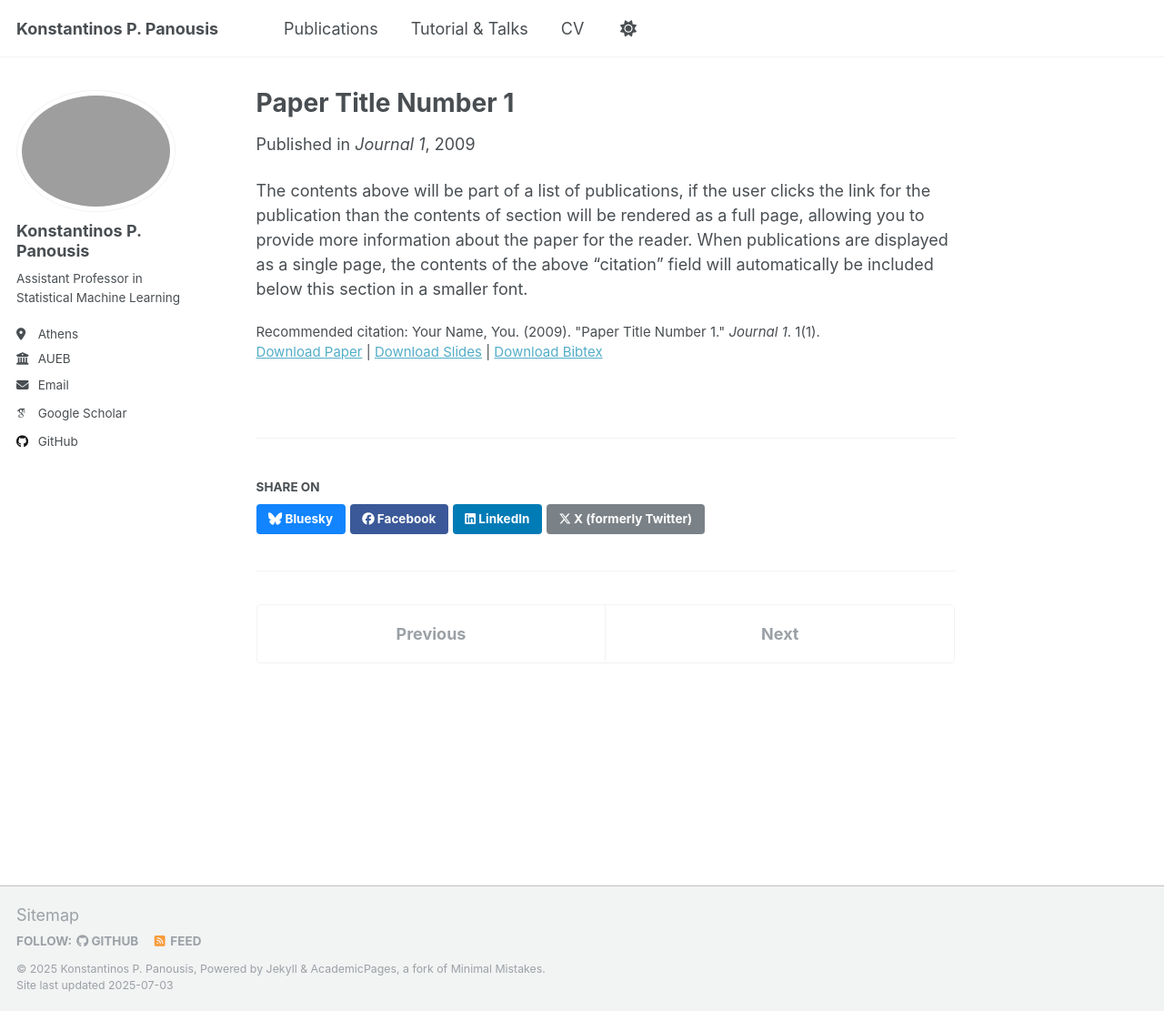
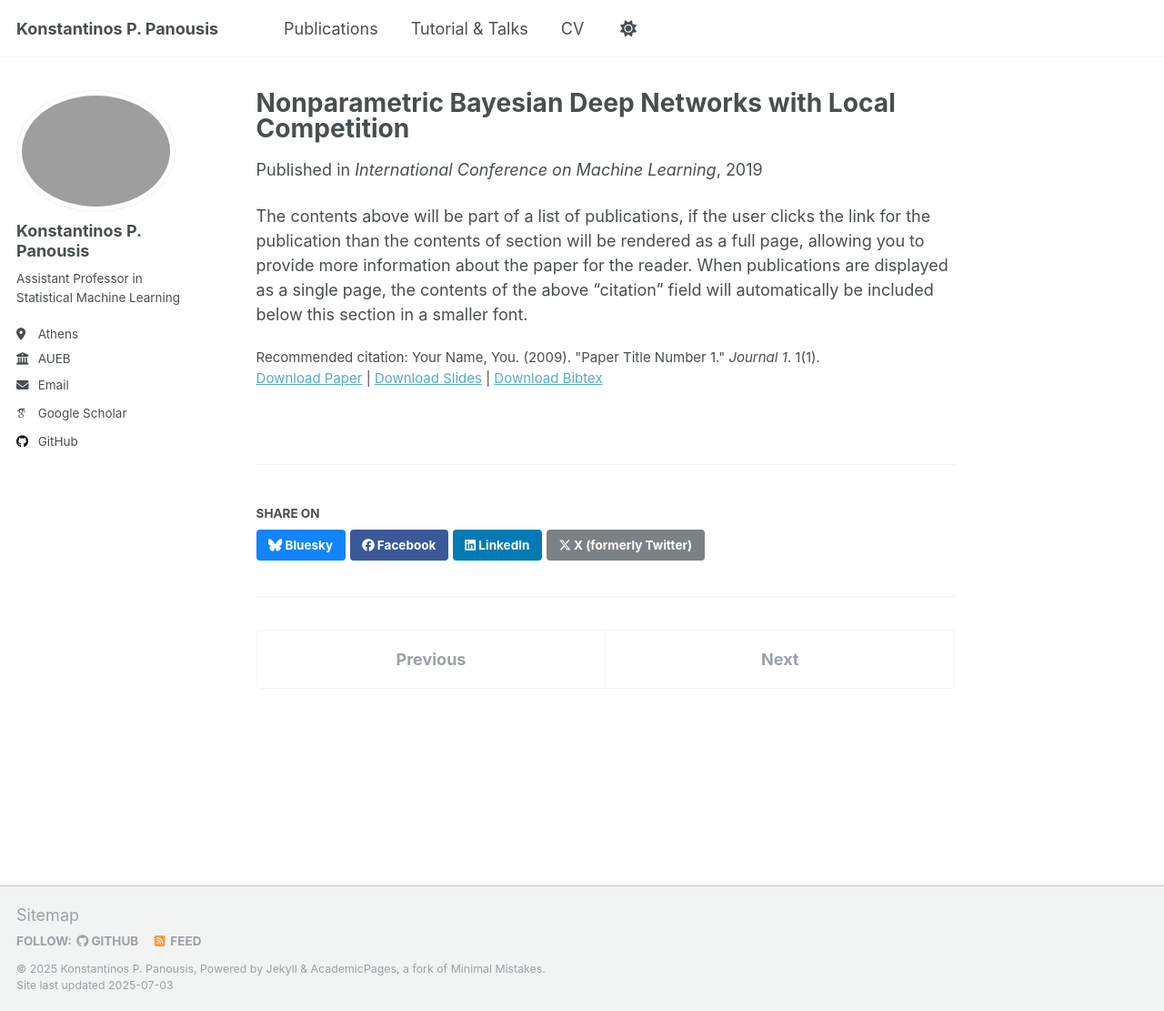
Before and after one commit to konpanousis/konpanousis.github.io, a Jekyll site: the page built from _publications/2009-10-01-paper-title-number-1.md, in a window 1280 px wide and 1111 px high. Shown: the whole window at 91% size. Built offline with Jekyll 4.4.1, drawn with Linux system fonts in a browser that asks for light colours; some web fonts are replaced; a script that is not in the unit is left out.

Commit message:
Update 2009-10-01-paper-title-number-1.md

```diff
--- a/_publications/2009-10-01-paper-title-number-1.md
+++ b/_publications/2009-10-01-paper-title-number-1.md
@@ -1,14 +1,14 @@
 ---
-title: "Paper Title Number 1"
+title: "Nonparametric Bayesian Deep Networks with Local Competition"
 collection: publications
-category: manuscripts
-permalink: /publication/2009-10-01-paper-title-number-1
+category: conferences
+permalink: /publication/nonparametric_bayesian_dnns
 excerpt: 'This paper is about the number 1. The number 2 is left for future work.'
-date: 2009-10-01
-venue: 'Journal 1'
+date: 2019-07-01
+venue: 'International Conference on Machine Learning'
 slidesurl: 'http://academicpages.github.io/files/slides1.pdf'
-paperurl: 'http://academicpages.github.io/files/paper1.pdf'
-bibtexurl: 'http://academicpages.github.io/files/bibtex1.bib'
+paperurl: 'http://proceedings.mlr.press/v97/panousis19a/panousis19a.pdf'
+bibtexurl: 'https://proceedings.mlr.press/v97/panousis19a'
 citation: 'Your Name, You. (2009). &quot;Paper Title Number 1.&quot; <i>Journal 1</i>. 1(1).'
 ---
 The contents above will be part of a list of publications, if the user clicks the link for the publication than the contents of section will be rendered as a full page, allowing you to provide more information about the paper for the reader. When publications are displayed as a single page, the contents of the above "citation" field will automatically be included below this section in a smaller font.
```
